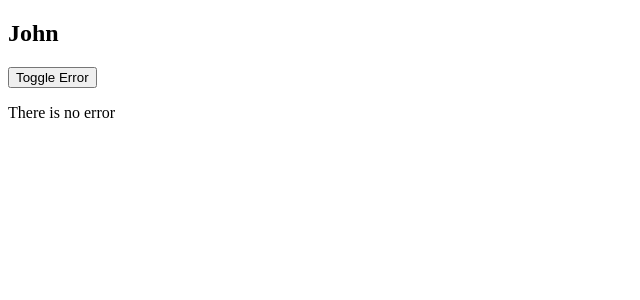
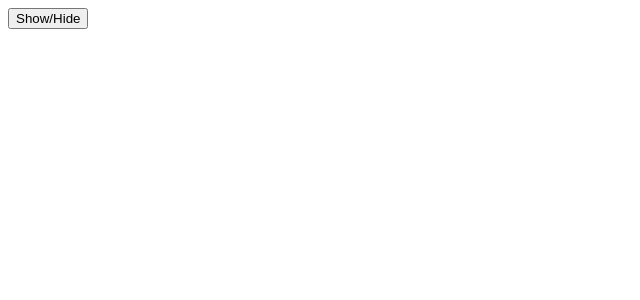
Before and after one commit to majidalykhan/react-course, a React (Create React App) app in the folder advanced-react/: page / in a window 1280 px wide. Shown: the top 300 px of the page, without its empty margins (0-640 px from the left). Built offline with nearby package versions, Linux system fonts and the light colour scheme; the HTML template or start-up script is replaced by a standard one.

Commit message:
Show/Hide component

```diff
--- /dev/null
+++ b/advanced-react/src/3-conditional-rendering/3-show-hide.js
@@ -0,0 +1,37 @@
+import React, { useState, useEffect } from "react";
+
+const ShowHide = () => {
+  const [show, setShow] = useState(false);
+  return (
+    <div>
+      <button className="btn" onClick={() => setShow(!show)}>
+        Show/Hide
+      </button>
+      {show && <Item />}
+    </div>
+  );
+};
+
+const Item = () => {
+  const [size, setSize] = useState(window.innerWidth);
+
+  const checkSize = () => {
+    setSize(window.innerWidth);
+  };
+
+  useEffect(() => {
+    window.addEventListener("resize", checkSize);
+
+    return () => {
+      window.removeEventListener("resize", checkSize);
+    };
+  });
+
+  return (
+    <div style={{ marginTop: "2rem" }}>
+      <h2>Window Width: {size}</h2>
+    </div>
+  );
+};
+
+export default ShowHide;
--- a/advanced-react/src/App.js
+++ b/advanced-react/src/App.js
@@ -1,11 +1,11 @@
 import React from "react";
 
-import ShortCircuit from "./3-conditional-rendering/2-short-circuit";
+import ShowHide from "./3-conditional-rendering/3-show-hide";
 
 function App() {
   return (
     <div className="container">
-      <ShortCircuit />
+      <ShowHide />
     </div>
   );
 }
```
